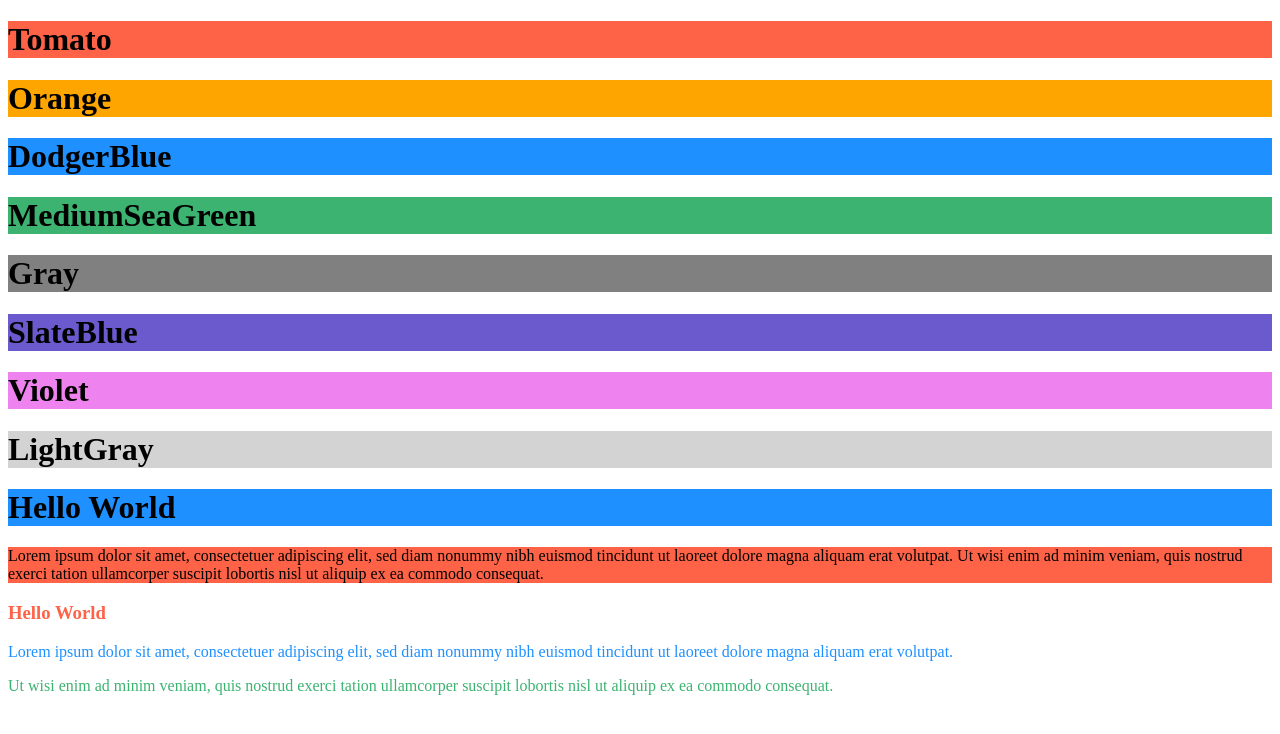
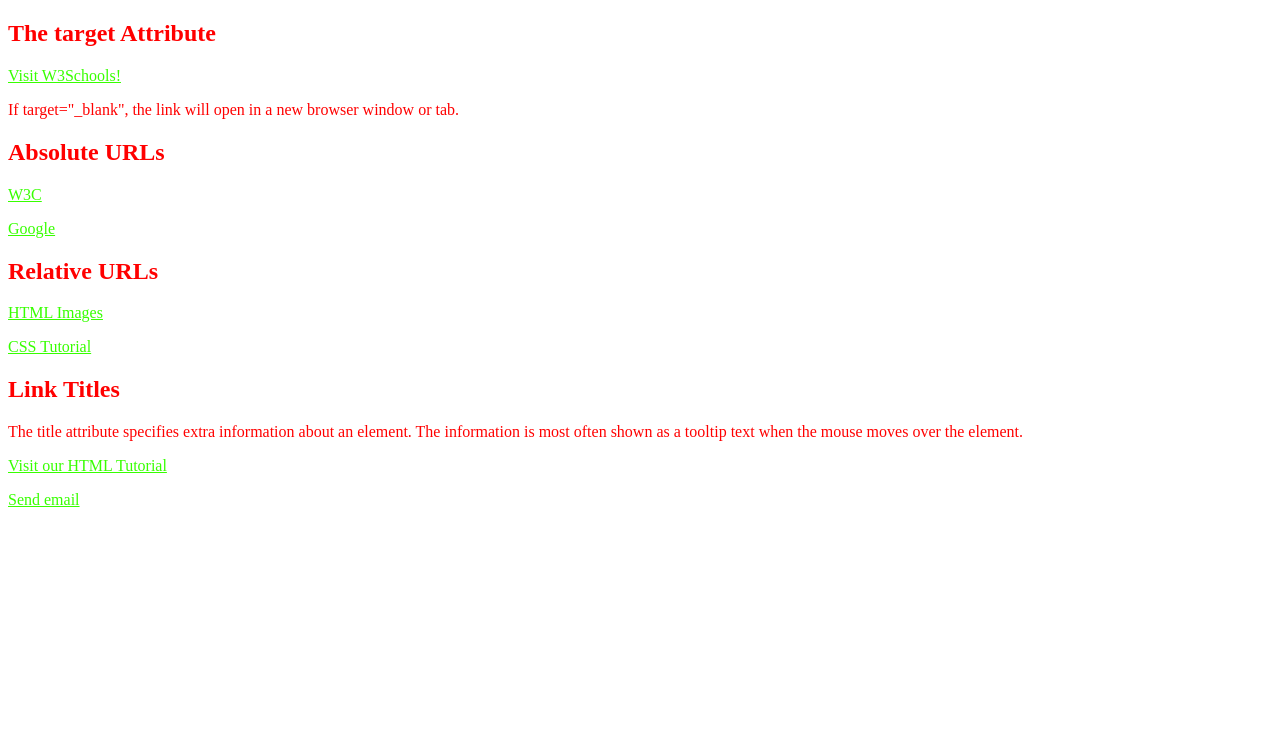
Before and after one commit to MariamAkophovi/first-lesson, a plain HTML site: page index.html in a window 1280 px wide. Drawn offline with Linux system fonts and the light colour scheme.

Commit message:
HTML Links - Syntax

```diff
--- a/index.html
+++ b/index.html
@@ -1,30 +1,29 @@
 <!DOCTYPE html>
 <html>
+    <head>
+        <link rel="stylesheet" href="styles.css">
+    </head>
+
     <body>
 
-        <h1 style="background-color:Tomato;">Tomato</h1>
-        <h1 style="background-color:Orange;">Orange</h1>
-        <h1 style="background-color:DodgerBlue;">DodgerBlue</h1>
-        <h1 style="background-color:MediumSeaGreen;">MediumSeaGreen</h1>
-        <h1 style="background-color:Gray;">Gray</h1>
-        <h1 style="background-color:SlateBlue;">SlateBlue</h1>
-        <h1 style="background-color:Violet;">Violet</h1>
-        <h1 style="background-color:LightGray;">LightGray</h1>
+        <h2>The target Attribute</h2>
 
+        <a href="https://www.w3schools.com/" target="_blank">Visit W3Schools!</a>
 
-        <h1 style="background-color:DodgerBlue;">Hello World</h1>
+        <p>If target="_blank", the link will open in a new browser window or tab.</p>
 
-        <p style="background-color:Tomato;">
-        Lorem ipsum dolor sit amet, consectetuer adipiscing elit, sed diam nonummy nibh euismod tincidunt ut laoreet dolore magna aliquam erat volutpat.
-        Ut wisi enim ad minim veniam, quis nostrud exerci tation ullamcorper suscipit lobortis nisl ut aliquip ex ea commodo consequat.
-        </p>
+        <h2>Absolute URLs</h2>
+        <p><a href="https://www.w3.org/" target="_blank">W3C</a></p>
+        <p><a href="https://www.google.com/" target="_blank">Google</a></p>
 
-        <h3 style="color:Tomato;">Hello World</h3>
+        <h2>Relative URLs</h2>
+        <p><a href="https://developer.mozilla.org/">HTML Images</a></p>
+        <p><a href="https://www.google.com/">CSS Tutorial</a></p>
 
-        <p style="color:DodgerBlue;">Lorem ipsum dolor sit amet, consectetuer adipiscing elit, sed diam nonummy nibh euismod tincidunt ut laoreet dolore magna aliquam erat volutpat.</p>
+        <h2>Link Titles</h2>
+        <p>The title attribute specifies extra information about an element. The information is most often shown as a tooltip text when the mouse moves over the element.</p>
+        <a href="https://www.w3schools.com/html/" title="Go to W3Schools HTML section">Visit our HTML Tutorial</a>
 
-        <p style="color:MediumSeaGreen;">Ut wisi enim ad minim veniam, quis nostrud exerci tation ullamcorper suscipit lobortis nisl ut aliquip ex ea commodo consequat.</p>
-
-
+        <p><a href="mailto:someone@example.com">Send email</a></p>
     </body>
 </html>
--- a/styles.css
+++ b/styles.css
@@ -1,15 +1,6 @@
-body {background-color: rgb(215, 225, 226);
-    font-family: verdana;
-    font-size: 300%;
+body {
+    color:red;
 }
-
-h1   {color: blue;
+a {
+    color: rgb(55, 255, 0);
 }
-
-p    {color: red;
-    font-family: courier;
-    font-size: 160%;
-    border: 2px solid rgb(0, 0, 0);
-    padding: 30px;
-    margin: 100px;
-}
```
